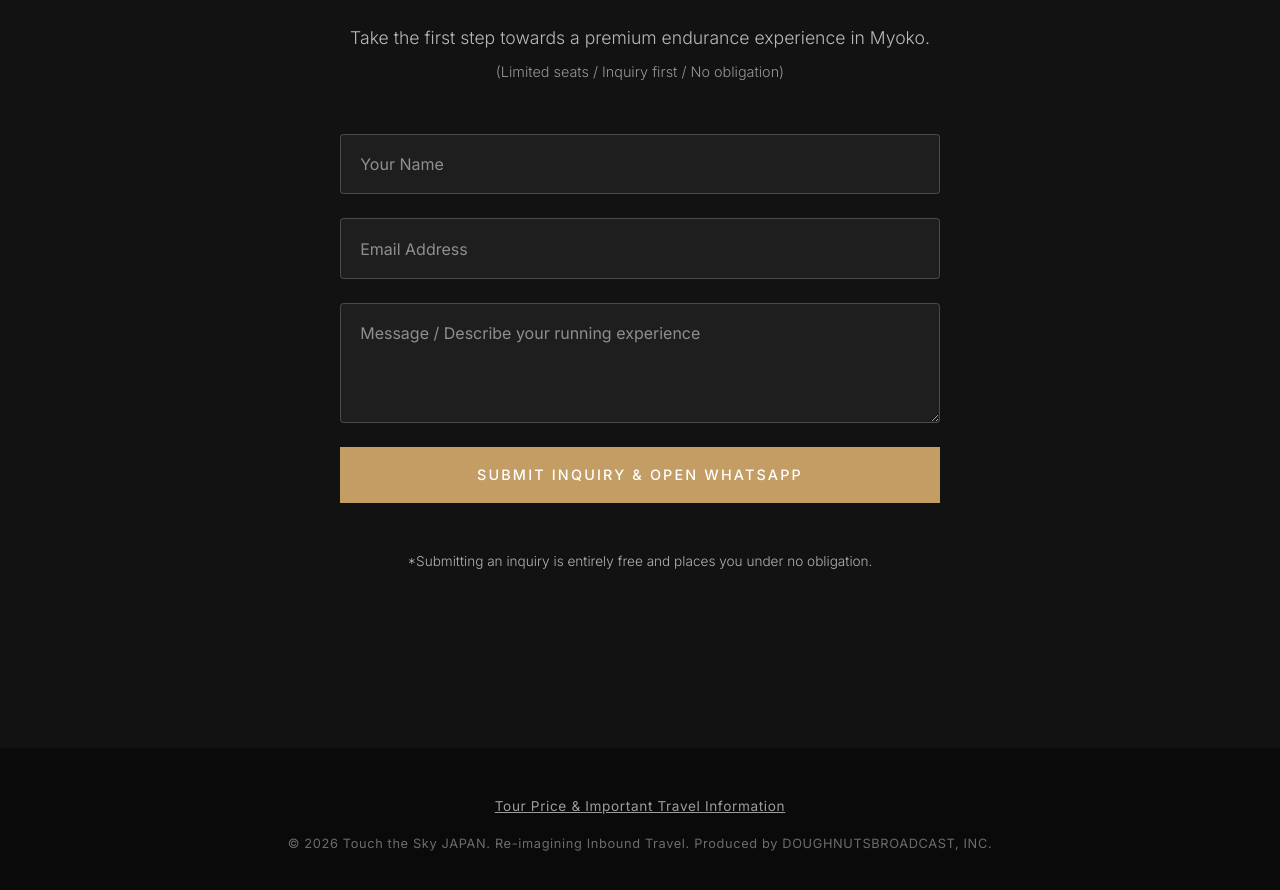
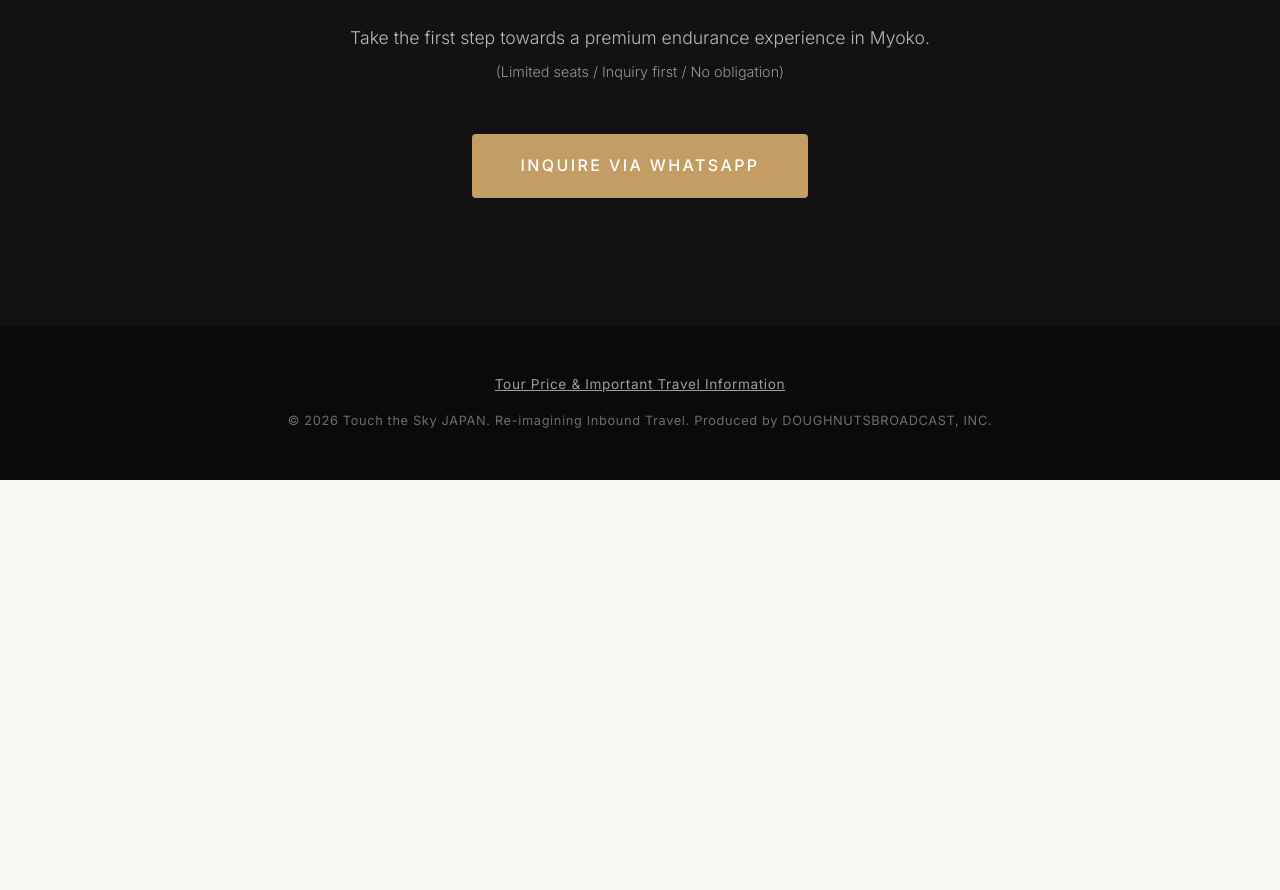
Before and after one commit to masudayasuhisa/touch-the-sky-japan, a Next.js app: page /myoko/02 in a window 1280 px wide. Shown: the part 10360-11250 px from the top of the page. After the commit the page ends 10840 px from the top, so only its background shows below. Built offline with nearby package versions, Linux system fonts and the light colour scheme; no server answers.

Commit message:
Replace email inquiry form with direct WhatsApp contact button and update ContactTab link

```diff
--- a/app/components/ContactTab.jsx
+++ b/app/components/ContactTab.jsx
@@ -32,11 +32,13 @@ export default function ContactTab({ isDetailPage = false }) {
     return () => window.removeEventListener('scroll', handleScroll)
   }, [isDetailPage])
 
-  const targetUrl = isDetailPage ? '/myoko/02#inquiry' : '#inquiry'
+  const targetUrl = 'https://wa.me/819063309143'
 
   return (
     <a
       href={targetUrl}
+      target="_blank"
+      rel="noopener noreferrer"
       className={`contact-tab ${visible ? 'visible' : ''}`}
     >
       INQUIRY
--- a/app/myoko/02/page.jsx
+++ b/app/myoko/02/page.jsx
@@ -1,7 +1,6 @@
 "use client";
 
 import { useEffect, useState } from 'react'
-import { sendInquiryEmail } from '../../actions'
 import ContactTab from '../../components/ContactTab'
 
 // Custom High-Fidelity SVG Partner Logos (Same as 01 for brand alignment)
@@ -82,48 +81,6 @@ const Slideshow = ({ images }) => {
 
 export default function TrailRunningApp() {
   const [isScrolled, setIsScrolled] = useState(false)
-  const [isInquiryVisible, setIsInquiryVisible] = useState(false)
-  const [formData, setFormData] = useState({ name: '', email: '', message: '' })
-  const [isSubmitting, setIsSubmitting] = useState(false)
-
-  const handleInputChange = (e) => {
-    const { name, value } = e.target;
-    setFormData(prev => ({ ...prev, [name]: value }));
-  }
-
-  const handleSubmit = async (e) => {
-    e.preventDefault();
-    setIsSubmitting(true);
-
-    try {
-      const data = new FormData();
-      data.append('name', formData.name);
-      data.append('email', formData.email);
-      data.append('message', formData.message);
-
-      await sendInquiryEmail(data);
-
-      const waNumber = process.env.NEXT_PUBLIC_WHATSAPP_NUMBER || '819012345678';
-      const text = `Hello Touch The Sky Japan! I am inquiring about the Trail Running Program (Collection #02).
-
-Name: ${formData.name}
-Email: ${formData.email}
-Message:
-${formData.message}`;
-
-      const encodedText = encodeURIComponent(text);
-      const whatsappUrl = `https://wa.me/${waNumber}?text=${encodedText}`;
-
-      window.open(whatsappUrl, '_blank');
-      setFormData({ name: '', email: '', message: '' });
-
-    } catch (error) {
-      console.error("Error submitting form", error);
-      alert("An error occurred. Please try again or contact us directly on WhatsApp.");
-    } finally {
-      setIsSubmitting(false);
-    }
-  }
 
   const programImages = [
     "/images/program_trail_camp.png",
@@ -156,21 +113,9 @@ ${formData.message}`;
       observer.observe(el);
     });
 
-    const inquiryObserver = new IntersectionObserver((entries) => {
-      if (entries[0]) {
-        setIsInquiryVisible(entries[0].isIntersecting);
-      }
-    }, { threshold: 0.1 });
-
-    const inquiryEl = document.getElementById('inquiry');
-    if (inquiryEl) {
-      inquiryObserver.observe(inquiryEl);
-    }
-
     return () => {
       window.removeEventListener('scroll', handleScroll)
       observer.disconnect();
-      inquiryObserver.disconnect();
     }
   }, []);
 
@@ -468,42 +413,23 @@ ${formData.message}`;
       <section className="cta" id="inquiry">
         <h2 className="animate-up">Connect With Us</h2>
         <p className="animate-up" style={{transitionDelay: '0.1s'}}>Take the first step towards a premium endurance experience in Myoko.<br /><span style={{ fontSize: '0.9rem', opacity: 0.8, display: 'inline-block', marginTop: '0.5rem' }}>(Limited seats / Inquiry first / No obligation)</span></p>
-        <div className="form-container animate-up" style={{transitionDelay: '0.2s'}}>
-          <form className="contact-form" onSubmit={handleSubmit}>
-            <input
-              type="text"
-              name="name"
-              placeholder="Your Name"
-              value={formData.name}
-              onChange={handleInputChange}
-              required
-              disabled={isSubmitting}
-            />
-            <input
-              type="email"
-              name="email"
-              placeholder="Email Address"
-              value={formData.email}
-              onChange={handleInputChange}
-              required
-              disabled={isSubmitting}
-            />
-            <textarea
-              name="message"
-              placeholder="Message / Describe your running experience"
-              rows="4"
-              value={formData.message}
-              onChange={handleInputChange}
-              required
-              disabled={isSubmitting}
-            ></textarea>
-            <button type="submit" className="btn-primary" disabled={isSubmitting}>
-              {isSubmitting ? 'Processing...' : 'Submit Inquiry & Open WhatsApp'}
-            </button>
-            <p className="form-note" style={{ textAlign: 'center', marginTop: '1.5rem', fontSize: '0.85rem', opacity: 0.7, color: 'var(--color-text-light)' }}>
-              *Submitting an inquiry is entirely free and places you under no obligation.
-            </p>
-          </form>
+        <div className="animate-up" style={{transitionDelay: '0.2s', marginTop: '2.5rem', textAlign: 'center'}}>
+          <a
+            href="https://wa.me/819063309143"
+            target="_blank"
+            rel="noopener noreferrer"
+            className="btn-primary"
+            style={{
+              display: 'inline-block',
+              textDecoration: 'none',
+              padding: '1.2rem 3rem',
+              fontSize: '1rem',
+              fontWeight: '500',
+              borderRadius: '4px'
+            }}
+          >
+            Inquire via WhatsApp
+          </a>
         </div>
       </section>
 
```
